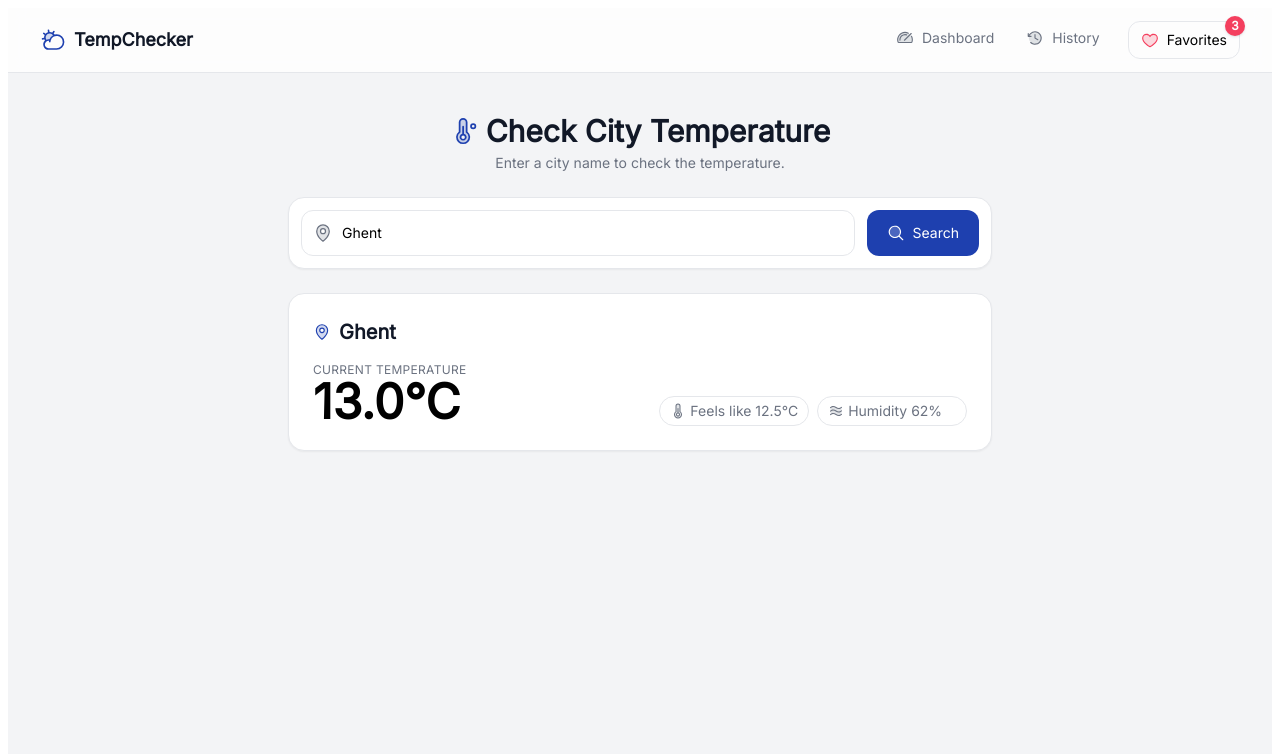
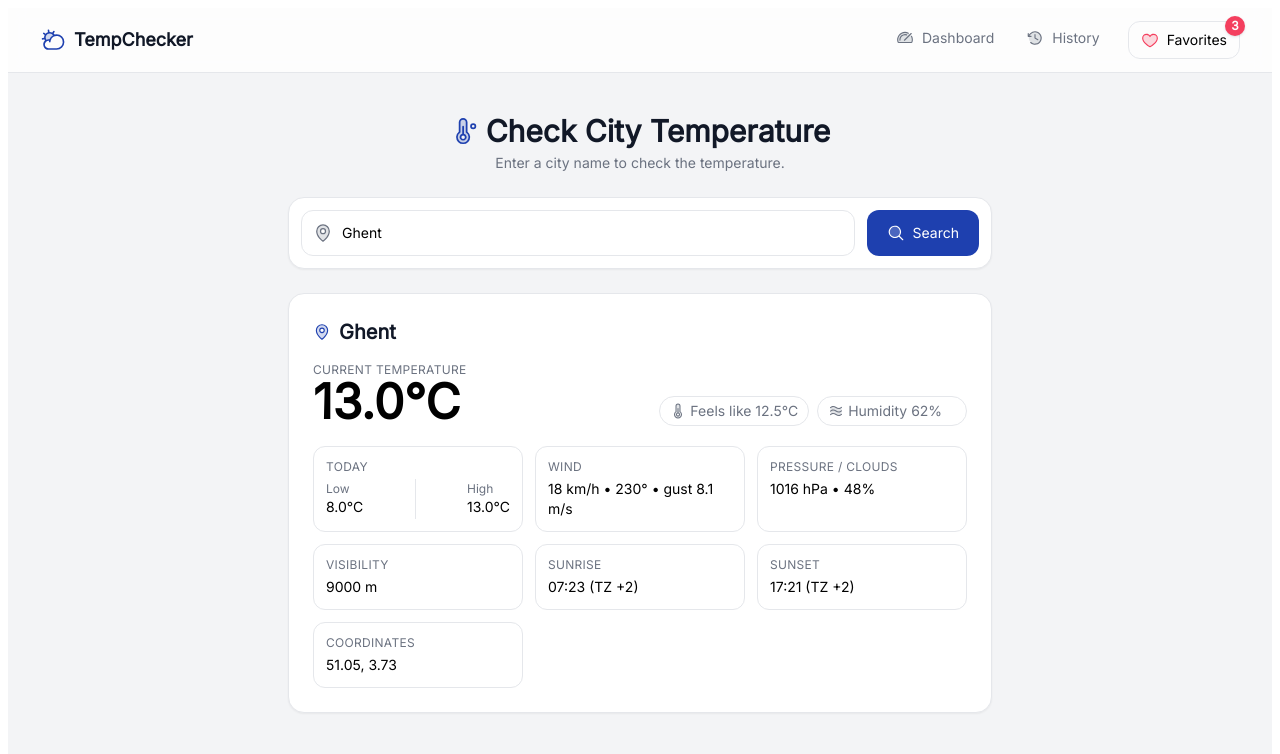
Before and after one commit to christian-oguine/frontend-temperature-app, a Nuxt app: page / in a window 1280 px wide. Shown: the top 754 px of the page. Built offline with nearby package versions, Linux system fonts and the light colour scheme.

Commit message:
add detailed weather information section including low/high temperatures, wind, pressure, visibility, sunrise, sunset, and coordinates

```diff
--- a/app/pages/index.vue
+++ b/app/pages/index.vue
@@ -64,7 +64,66 @@
             </div>
           </div>
 
+          <!-- Details grid -->
+          <div class="mt-5 grid grid-cols-1 sm:grid-cols-3 gap-3 text-sm">
+            <!-- Low / High -->
+            <div class="rounded-xl border border-gray-200 p-3">
+              <p class="uppercase text-xs tracking-wide text-textSecondary mb-1">Today</p>
+              <div class="flex items-center justify-between">
+                <div>
+                  <p class="text-textSecondary text-xs">Low</p>
+                  <p class="font-medium">
+                    <span v-show="unit==='C'">8.0°C</span>
+                    <span v-show="unit==='F'">46.4°F</span>
+                  </p>
+                </div>
+                <div class="h-10 w-px bg-gray-200"></div>
+                <div>
+                  <p class="text-textSecondary text-xs">High</p>
+                  <p class="font-medium">
+                    <span v-show="unit==='C'">13.0°C</span>
+                    <span v-show="unit==='F'">55.4°F</span>
+                  </p>
+                </div>
+              </div>
+            </div>
 
+            <!-- Wind -->
+            <div class="rounded-xl border border-gray-200 p-3">
+              <p class="uppercase text-xs tracking-wide text-textSecondary mb-1">Wind</p>
+              <p>18 km/h • 230° • gust 8.1 m/s</p>
+            </div>
+
+            <!-- Pressure -->
+            <div class="rounded-xl border border-gray-200 p-3">
+              <p class="uppercase text-xs tracking-wide text-textSecondary mb-1">Pressure / Clouds</p>
+              <p>1016 hPa • 48%</p>
+            </div>
+
+            <!-- Visibility -->
+            <div class="rounded-xl border border-gray-200 p-3">
+              <p class="uppercase text-xs tracking-wide text-textSecondary mb-1">Visibility</p>
+              <p>9000 m</p>
+            </div>
+
+            <!-- Sunrise -->
+            <div class="rounded-xl border border-gray-200 p-3">
+              <p class="uppercase text-xs tracking-wide text-textSecondary mb-1">Sunrise</p>
+              <p>07:23 (TZ +2)</p>
+            </div>
+
+            <!-- Sunset -->
+            <div class="rounded-xl border border-gray-200 p-3">
+              <p class="uppercase text-xs tracking-wide text-textSecondary mb-1">Sunset</p>
+              <p>17:21 (TZ +2)</p>
+            </div>
+
+            <!-- Coords -->
+            <div class="rounded-xl border border-gray-200 p-3">
+              <p class="uppercase text-xs tracking-wide text-textSecondary mb-1">Coordinates</p>
+              <p>51.05, 3.73</p>
+            </div>
+          </div>
         </section>
       </div>
     </main>
```
